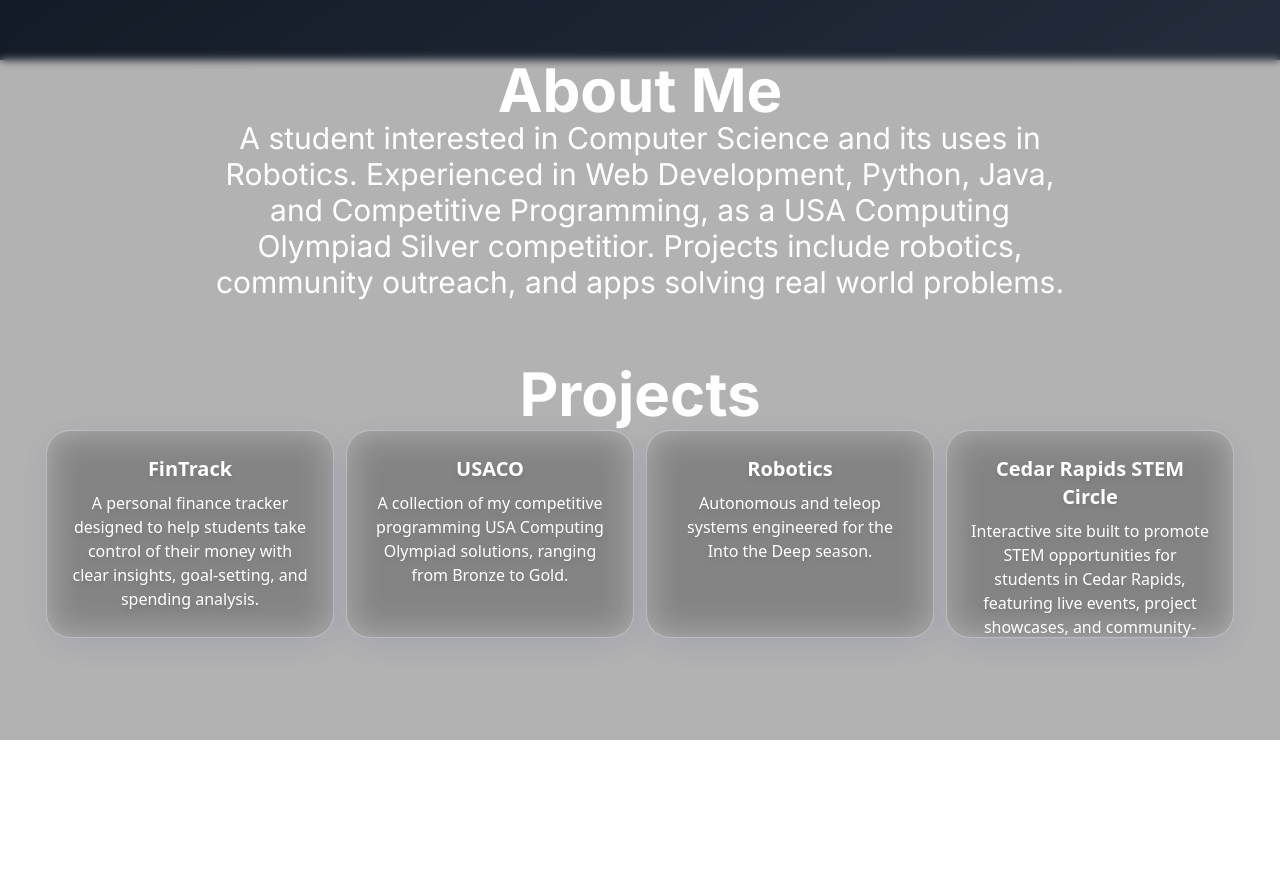
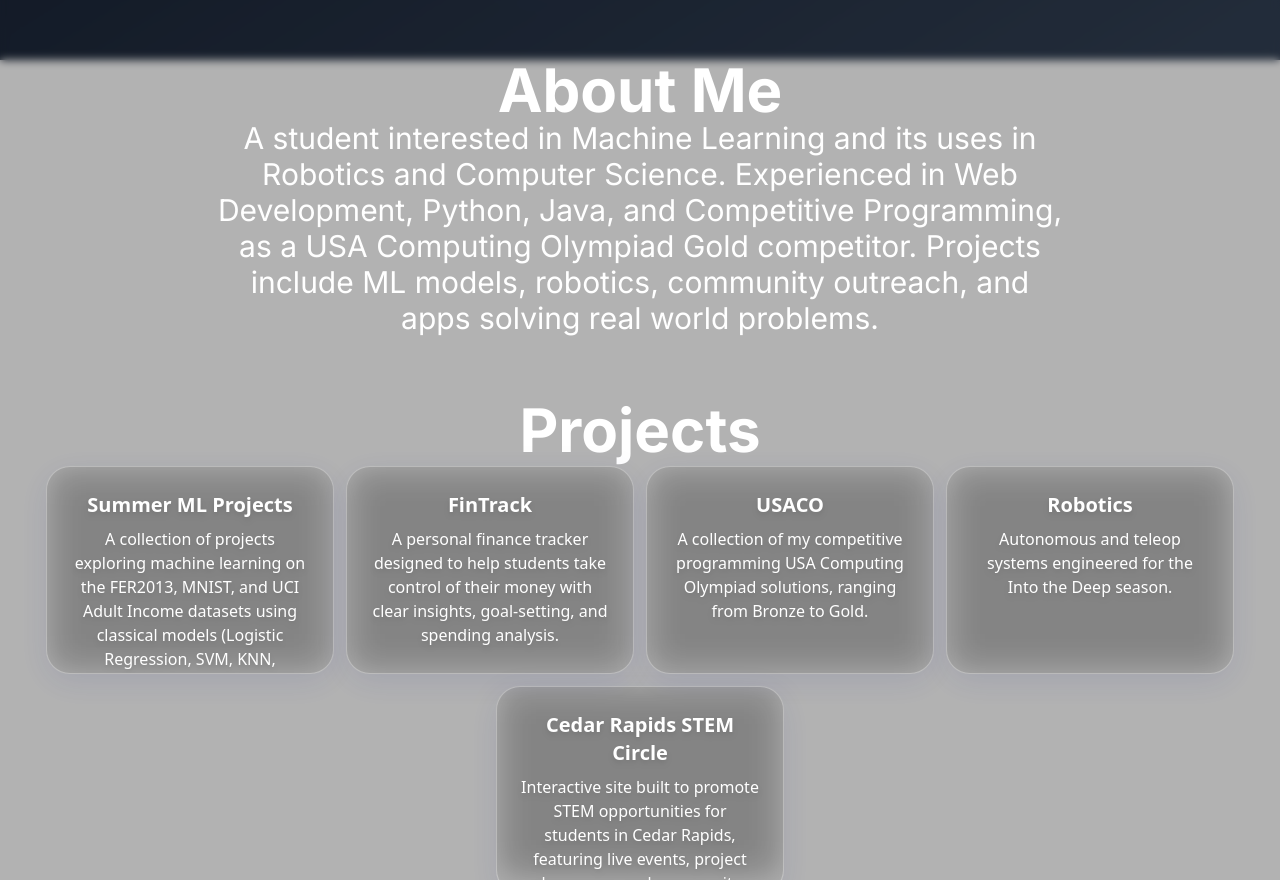
Before and after one commit to absuii/abhaysuri, a React (Vite) app: page / in a window 1280 px wide. Shown: the part 740-1620 px from the top of the page. Before the commit the page ends 1480 px from the top, so only its background shows below. Built offline with nearby package versions, Linux system fonts and the light colour scheme.

Commit message:
Revise About Me section and project descriptions
Updated personal description and project details.

```diff
--- a/src/App.jsx
+++ b/src/App.jsx
@@ -39,9 +39,10 @@ function App() {
         </div>
         <div className="flex flex-col items-center justify-center">
           <h1 className="w-full text-center text-6xl font-inter font-bold">About Me</h1>
-          <p className="md:w-2/3 w-4/5 text-center text-2xl md:text-3xl font-inter">A student interested in Computer Science and its uses in Robotics. Experienced in Web Development, Python, Java, and Competitive Programming, as a USA Computing Olympiad Silver competitior. Projects include robotics, community outreach, and apps solving real world problems.</p>
+          <p className="md:w-2/3 w-4/5 text-center text-2xl md:text-3xl font-inter">A student interested in Machine Learning and its uses in Robotics and Computer Science. Experienced in Web Development, Python, Java, and Competitive Programming, as a USA Computing Olympiad Gold competitor. Projects include ML models, robotics, community outreach, and apps solving real world problems.</p>
             <h1 className="w-full text-center text-6xl font-inter font-bold mt-16">Projects</h1>
           <div className="flex flex-row flex-wrap items-center justify-center">
+            <Card title="Summer ML Projects" para="A collection of projects exploring machine learning on the FER2013, MNIST, and UCI Adult Income datasets using classical models (Logistic Regression, SVM, KNN, Decision Tree, Random Forest, Gradient Boosting) and CNNs." link="https://github.com/absuii/Summer-ML-Projects/"></Card>
             <Card title="FinTrack" para="A personal finance tracker designed to help students take control of their money with clear insights, goal-setting, and spending analysis." link="https://googolgenius.github.io/fintrack/"></Card>
             <Card title="USACO" para="A collection of my competitive programming USA Computing Olympiad solutions, ranging from Bronze to Gold." link="https://github.com/absuii/Competitive-Programming"></Card>
             <Card title="Robotics" para="Autonomous and teleop systems engineered for the Into the Deep season." link="https://github.com/DarkMatter4150/into-the-deep"></Card>
```
